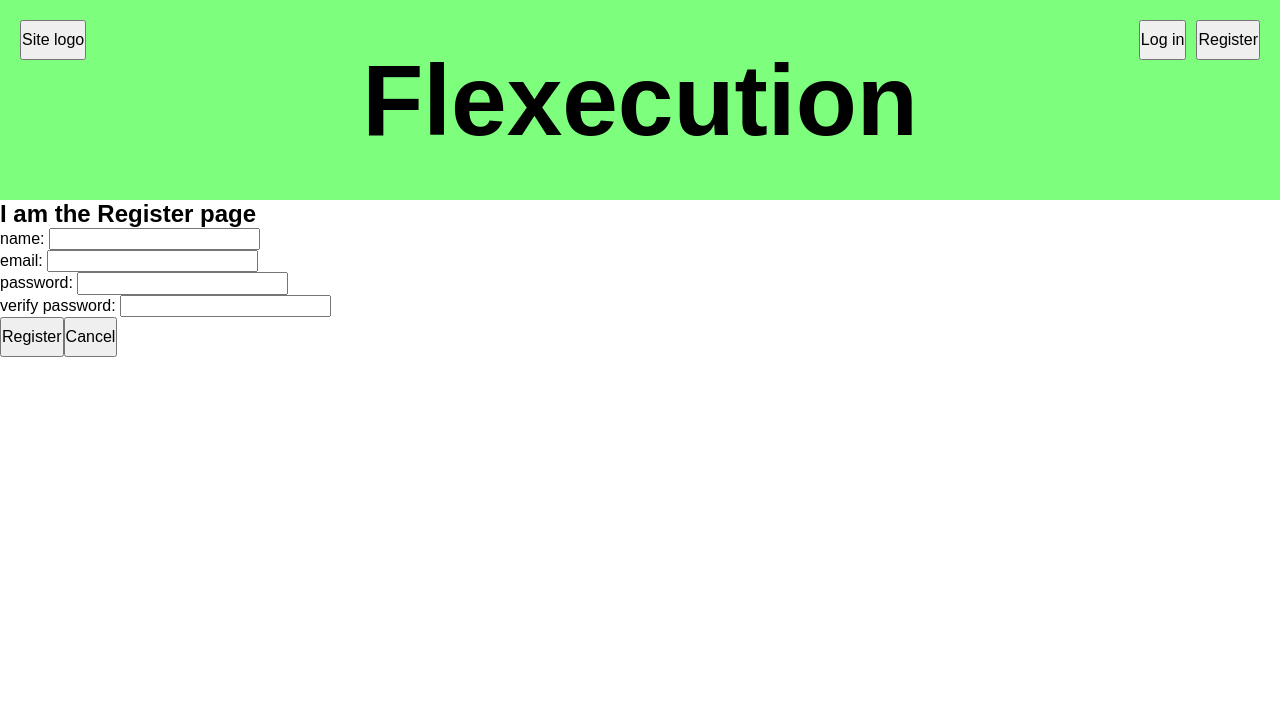
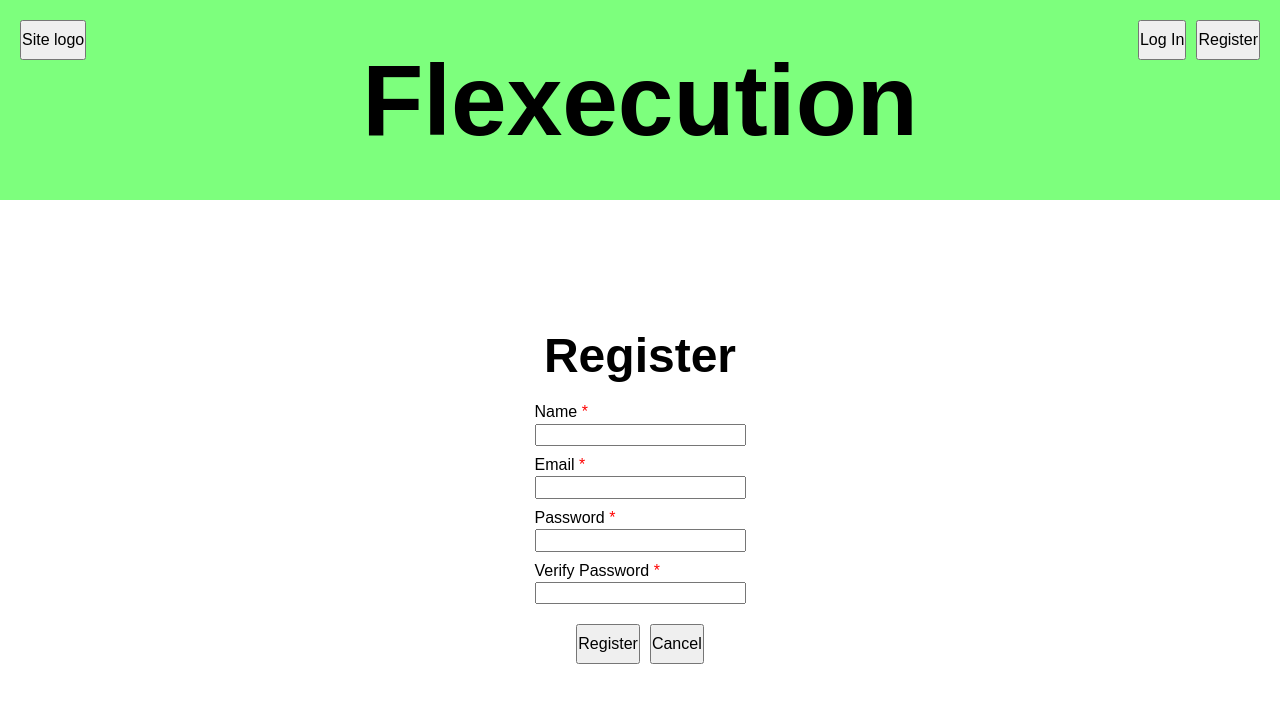
Before and after one commit to StuvaScript/exercise-frontend, a React (Vite) app: page /register in a window 1280 px wide. Shown: the top 702 px of the page. Built offline with nearby package versions, Linux system fonts and the light colour scheme.

Commit message:
Style login and register forms

```diff
--- a/src/components/LoginRegisterButtons.jsx
+++ b/src/components/LoginRegisterButtons.jsx
@@ -5,7 +5,7 @@ export default function LoginRegisterButtons() {
   return (
     <div className={styles["button-group"]}>
       <Link to="/login">
-        <button>Log in</button>
+        <button>Log In</button>
       </Link>
 
       <Link to="/register">
--- a/src/index.css
+++ b/src/index.css
@@ -9,4 +9,8 @@ body {
   a {
     text-decoration: none;
   }
+
+  h2 {
+    font-size: 3rem;
+  }
 }
--- a/src/pages/Home.jsx
+++ b/src/pages/Home.jsx
@@ -1,7 +1,10 @@
+import styles from "./Home.module.css";
+
 export default function Home() {
   return (
-    <div>
-      <h2>I am the Home page</h2>
+    <div className={styles.home}>
+      <h2>Welcome!!</h2>
+      <p>This is your one stop shop to track all your excerises</p>
     </div>
   );
 }
--- /dev/null
+++ b/src/pages/Home.module.css
@@ -0,0 +1,9 @@
+.home {
+  display: flex;
+  flex-direction: column;
+  align-items: center;
+  gap: 20px;
+
+  padding: 10vw;
+  text-align: center;
+}
--- a/src/pages/Login.jsx
+++ b/src/pages/Login.jsx
@@ -2,8 +2,9 @@ import { useContext, useState } from "react";
 import { Link, useNavigate } from "react-router-dom";
 import AuthContext from "../context/AuthContext";
 import { postRequest } from "../HTTPRequests";
+import styles from "./LoginRegister.module.css";
 
-export default function Login({ family }) {
+export default function Login() {
   const [formInputs, setFormInputs] = useState({
     email: "",
     pass: "",
@@ -59,11 +60,15 @@ export default function Login({ family }) {
   };
 
   return (
-    <div>
-      <h2 className="test">I am the Login page {family}</h2>
+    <div className={styles["form-page"]}>
+      <h2>Log In</h2>
 
-      <form onSubmit={handleSubmit}>
-        <label htmlFor="email">email: </label>
+      <form className={styles.form} onSubmit={handleSubmit}>
+        <div className={styles["input-group"]}>
+          <div className={styles["label-and-input"]}>
+            <label htmlFor="email">
+              Email <span className={styles.required}>*</span>
+            </label>
             <input
               type="email"
               name="email"
@@ -72,8 +77,12 @@ export default function Login({ family }) {
               onChange={handleChange}
               required
             />
-        <br />
-        <label htmlFor="pass">password: </label>
+          </div>
+
+          <div className={styles["label-and-input"]}>
+            <label htmlFor="pass">
+              Password <span className={styles.required}>*</span>
+            </label>
             <input
               type="password"
               name="pass"
@@ -82,12 +91,15 @@ export default function Login({ family }) {
               onChange={handleChange}
               required
             />
-        <br />
+          </div>
+        </div>
 
-        <button type="submit">Login</button>
+        <div className={styles.buttons}>
+          <button type="submit">Log In</button>
           <Link to="/">
             <button type="button">Cancel</button>
           </Link>
+        </div>
       </form>
       {error.value && <p>{error.msg}</p>}
     </div>
--- /dev/null
+++ b/src/pages/LoginRegister.module.css
@@ -0,0 +1,38 @@
+.form-page {
+  display: flex;
+  flex-direction: column;
+  align-items: center;
+
+  padding: 10vw;
+  gap: 20px;
+
+  .form {
+    display: flex;
+    flex-direction: column;
+    align-items: center;
+    gap: 20px;
+
+    .input-group {
+      /* background: red; */
+      display: flex;
+      flex-direction: column;
+      gap: 10px;
+
+      .label-and-input {
+        /* background: green; */
+        display: flex;
+        flex-direction: column;
+        gap: 2px;
+      }
+    }
+
+    .buttons {
+      display: flex;
+      gap: 10px;
+    }
+  }
+
+  .required {
+    color: red;
+  }
+}
--- a/src/pages/Register.jsx
+++ b/src/pages/Register.jsx
@@ -2,6 +2,7 @@ import { useContext, useState } from "react";
 import { Link, useNavigate } from "react-router-dom";
 import AuthContext from "../context/AuthContext";
 import { postRequest } from "../HTTPRequests";
+import styles from "./LoginRegister.module.css";
 
 export default function Register() {
   const [formInputs, setFormInputs] = useState({
@@ -69,11 +70,15 @@ export default function Register() {
   };
 
   return (
-    <div>
-      <h2 className="test">I am the Register page</h2>
+    <div className={styles["form-page"]}>
+      <h2>Register</h2>
 
-      <form onSubmit={handleSubmit}>
-        <label htmlFor="name">name: </label>
+      <form className={styles.form} onSubmit={handleSubmit}>
+        <div className={styles["input-group"]}>
+          <div className={styles["label-and-input"]}>
+            <label htmlFor="name">
+              Name <span className={styles.required}>*</span>
+            </label>
             <input
               name="name"
               id="name"
@@ -81,9 +86,12 @@ export default function Register() {
               onChange={handleChange}
               required
             />
-        <br />
+          </div>
 
-        <label htmlFor="email">email: </label>
+          <div className={styles["label-and-input"]}>
+            <label htmlFor="email">
+              Email <span className={styles.required}>*</span>
+            </label>
             <input
               type="email"
               name="email"
@@ -92,9 +100,12 @@ export default function Register() {
               onChange={handleChange}
               required
             />
-        <br />
+          </div>
 
-        <label htmlFor="pass1">password: </label>
+          <div className={styles["label-and-input"]}>
+            <label htmlFor="pass1">
+              Password <span className={styles.required}>*</span>
+            </label>
             <input
               type="password"
               name="pass1"
@@ -103,9 +114,12 @@ export default function Register() {
               onChange={handleChange}
               required
             />
-        <br />
+          </div>
 
-        <label htmlFor="pass2">verify password: </label>
+          <div className={styles["label-and-input"]}>
+            <label htmlFor="pass2">
+              Verify Password <span className={styles.required}>*</span>
+            </label>
             <input
               type="password"
               name="pass2"
@@ -114,12 +128,15 @@ export default function Register() {
               onChange={handleChange}
               required
             />
-        <br />
+          </div>
+        </div>
 
+        <div className={styles.buttons}>
           <button type="submit">Register</button>
           <Link to="/">
             <button type="button">Cancel</button>
           </Link>
+        </div>
       </form>
       {error.value && <p>{error.msg}</p>}
     </div>
```
Lines whose indentation alone changed are shown as unchanged.
